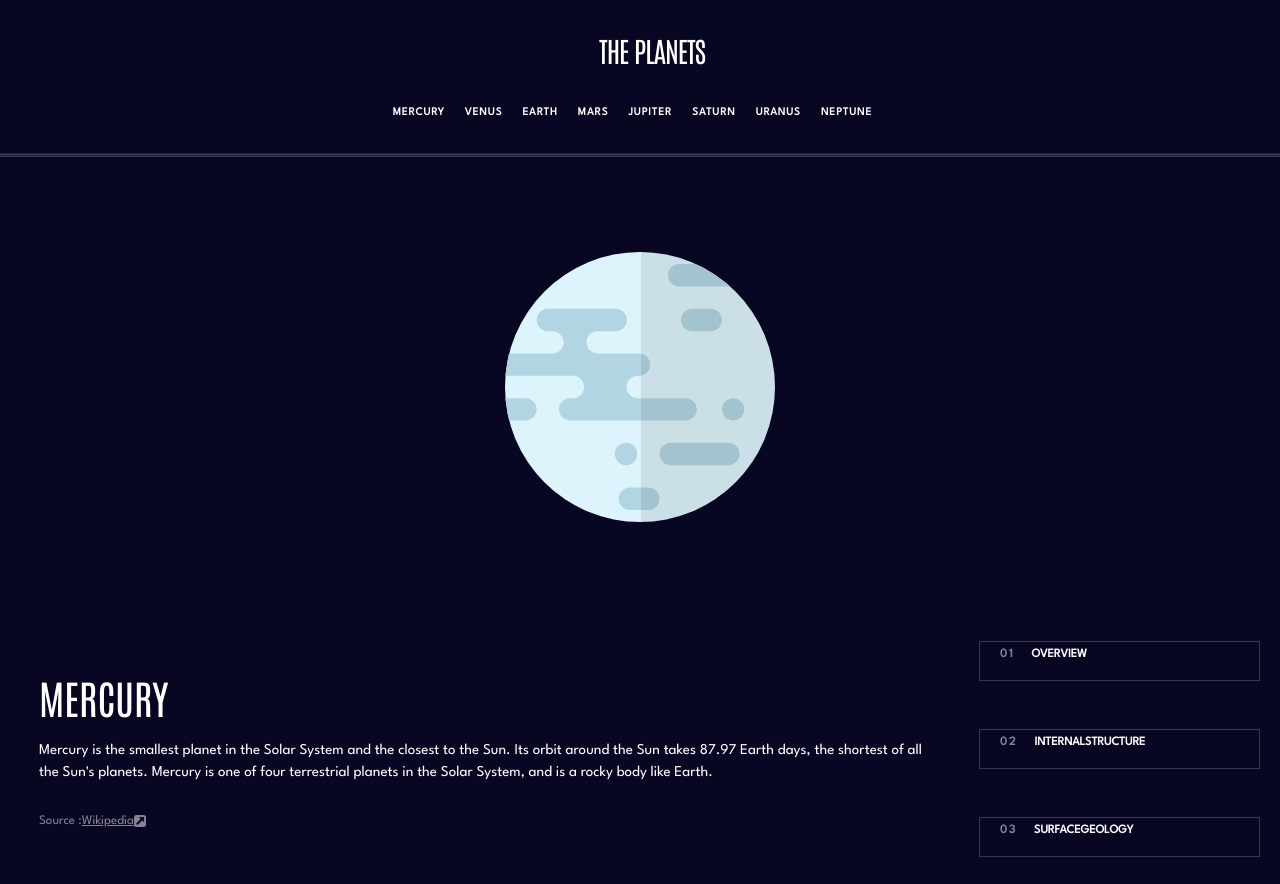
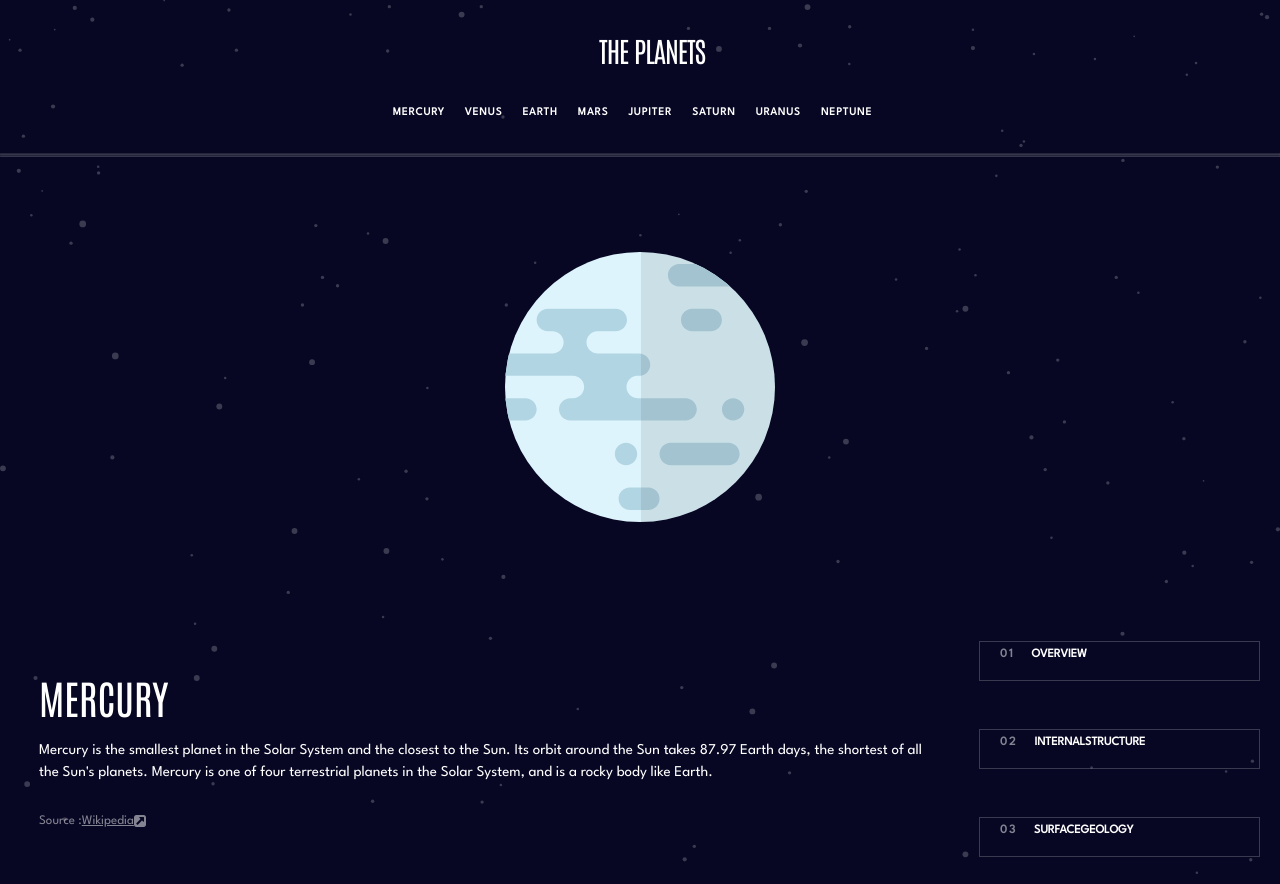
Before and after one commit to Ketevan-Esartia/Final-Project, a plain HTML site: page index.html in a window 1280 px wide. Shown: the top 884 px of the page. Drawn offline with Linux system fonts and the light colour scheme; no server answers.

Commit message:
Finished project
commit finished final project

```diff
--- a/CSS/style.css
+++ b/CSS/style.css
@@ -34,7 +34,7 @@ a {
 
 body {
     background-color: #070724;
-    background-image: url(background-stars.svg);
+    background-image: url(../Assets/Images/background-stars.svg);
     background-size: cover;
     max-width: 100vw;
     height: 100vh;
```
